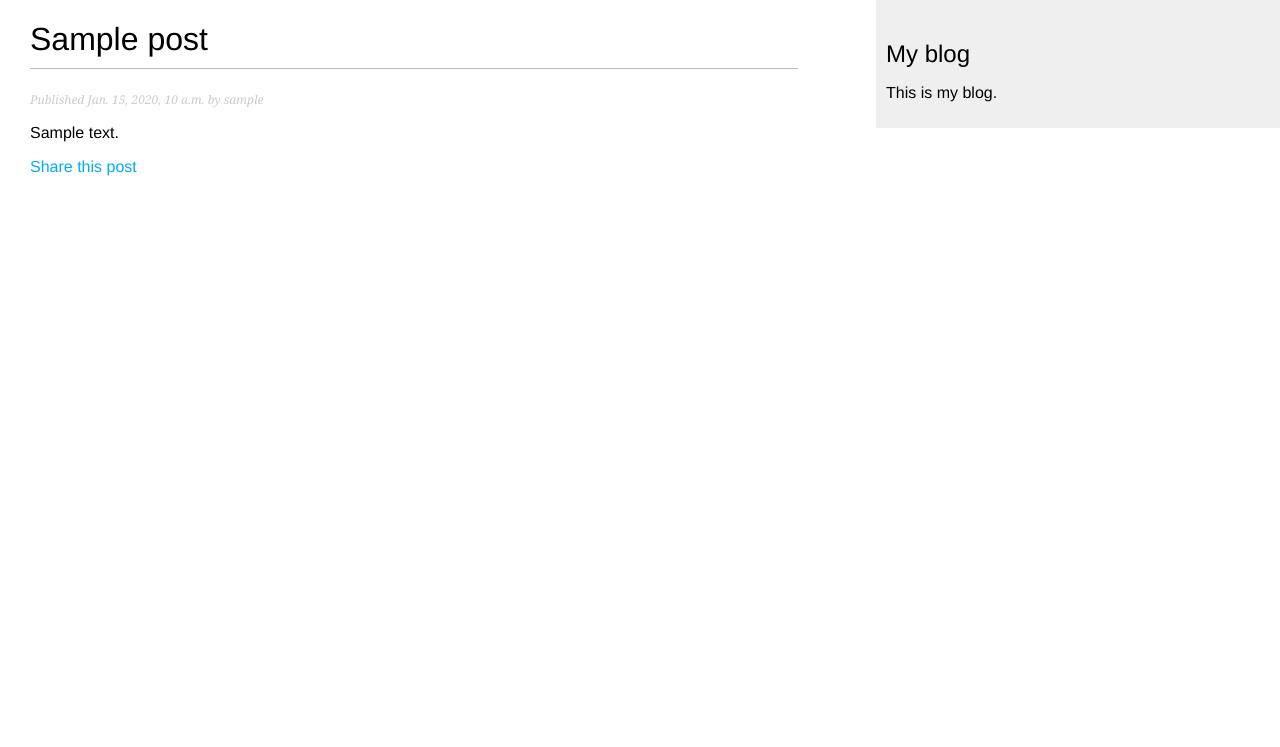
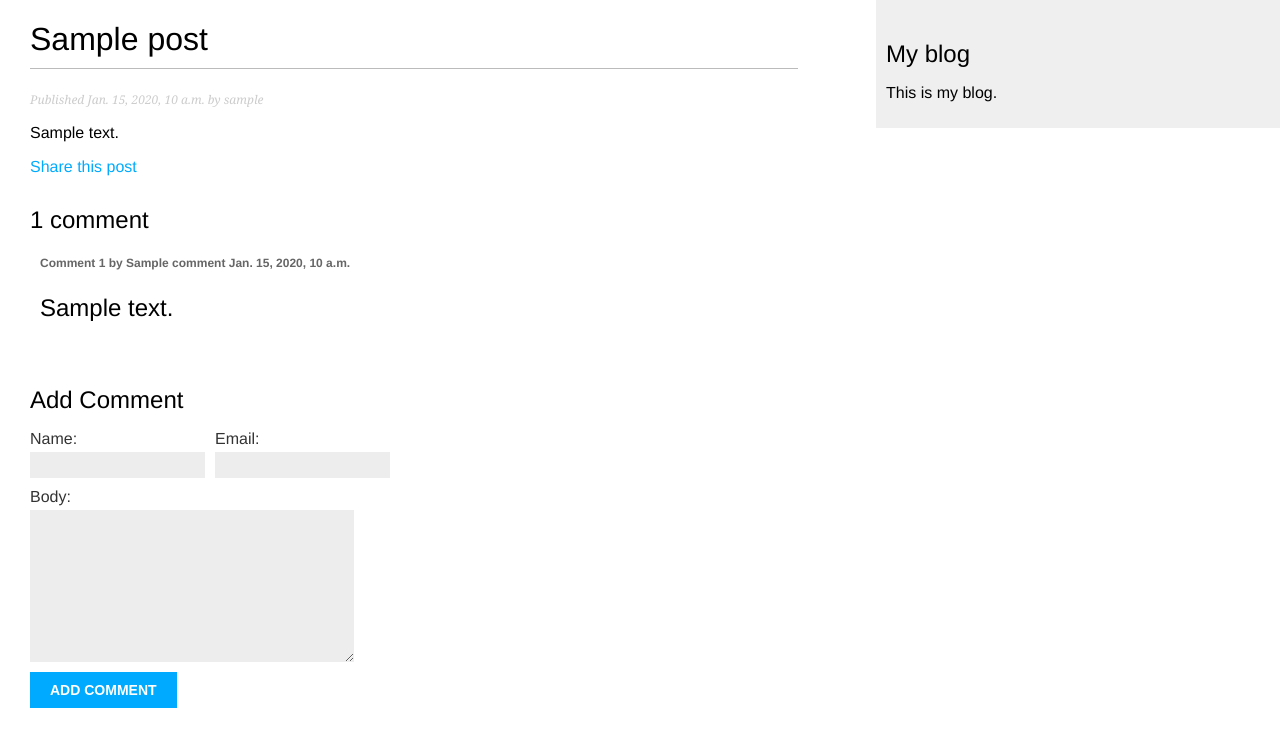
Before and after one commit to akajanak/blog_site, a Django app: a page that uses mysite/blog/templates/blog/post/detail.html in a window 1280 px wide. Shown: the top 747 px of the page. Run offline with Django 5.2, Linux system fonts and the light colour scheme; tables that the repository leaves empty hold one stand-in row (values such as "Sample post"); parts of the project's set-up code (start-up, migrations or seed data) failed here and were passed over.

Commit message:
completed comment feature for blogs

```diff
--- a/mysite/blog/forms.py
+++ b/mysite/blog/forms.py
@@ -1,7 +1,14 @@
 from django import forms
+from .models import Comment
 
 class EmailPostForm(forms.Form):
     name = forms.CharField(max_length=25)
     email = forms.EmailField()
     to = forms.EmailField()
     comments = forms.CharField(required=False, widget=forms.Textarea)
+
+
+class CommentForm(forms.ModelForm):
+    class Meta:
+        model = Comment
+        fields = ['name', 'email', 'body']
--- a/mysite/blog/models.py
+++ b/mysite/blog/models.py
@@ -42,7 +42,7 @@ class Post(models.Model):
 class Comment(models.Model):
     post = models.ForeignKey(Post, on_delete=models.CASCADE, related_name='comments')
     name = models.CharField(max_length=80)
-    emails = models.EmailField()
+    email = models.EmailField()
     body = models.TextField()
     created = models.DateTimeField(auto_now_add=True)
     updated = models.DateTimeField(auto_now=True)
@@ -50,7 +50,7 @@ class Comment(models.Model):
 
     class Meta:
         ordering = ['-created']
-        indexes = models.Index(fields=['created'])
+        indexes = [ models.Index(fields=['created']), ]
 
     def __str__(self):
         return f"Comment by {self.name} on {self.post}"
--- a/mysite/blog/templates/blog/post/detail.html
+++ b/mysite/blog/templates/blog/post/detail.html
@@ -5,4 +5,15 @@
     <p class="date"> Published {{ post.publish }} by {{ post.author }} </p>
     {{ post.body|linebreaks }}
     <p> <a href="{% url "blog:post_share" post.id %}"> Share this post </a> </p>
+    {% with comments.count as total_comments %}
+        <h2> {{ total_comments }} comment{{ total_comments|pluralize }}
+    {% endwith %}
+    {% for comment in comments %}
+            <div class="comment">
+                <p class="info"> Comment {{ forloop.counter }} by {{ comment.name }} {{ comment.created }} </p>
+                {{ comment.body|linebreaks }}
+            </div>
+            {% empty %} <p>There are no comments </p>
+    {% endfor %}
+    {% include "blog/post/includes/comment_form.html" %}
 {% endblock %}
--- /dev/null
+++ b/mysite/blog/templates/blog/post/includes/comment_form.html
@@ -0,0 +1,8 @@
+<h2>Add Comment </h2>
+<form action="{% url "blog:post_comment" post.id %}" method="post">
+    <div class="left"> {{ form.name.as_field_group }} </div>
+    <div class="left"> {{ form.email.as_field_group }} </div>
+    {{ form.body.as_field_group }}
+    {% csrf_token %}
+    <p><input type='submit' value="Add comment"></p>
+</form>
--- a/mysite/blog/templates/blog/post/list.html
+++ b/mysite/blog/templates/blog/post/list.html
@@ -1,5 +1,5 @@
 {% extends "blog/base.html" %}
-{% block title %} My Blog{% endblock %}
+{% block title %} My Blog {% endblock %}
 {% block content %}
     <h1>My Blog</h1>
     {% for post in posts %}
--- a/mysite/blog/urls.py
+++ b/mysite/blog/urls.py
@@ -7,5 +7,6 @@ urlpatterns = [
     # post views  path('', views.post_list, name='post_list'),
     path('', views.PostListView.as_view(), name='post_list'),
     path('<int:year>/<int:month>/<int:day>/<slug:post>/', views.post_detail, name='post_detail'),
-    path('<uuid:post_id>/share/', views.post_share, name='post_share')
+    path('<uuid:post_id>/share/', views.post_share, name='post_share'),
+    path('<uuid:post_id>/comment/', views.post_comment, name='post_comment'),
 ]
--- a/mysite/blog/views.py
+++ b/mysite/blog/views.py
@@ -1,8 +1,9 @@
 from django.shortcuts import render, get_object_or_404
 from .models import Post
 from django.views.generic import ListView
-from .forms import EmailPostForm
+from .forms import EmailPostForm, CommentForm
 from django.core.mail import send_mail
+from django.views.decorators.http import require_POST
 
 # Class Based Views
 class PostListView(ListView):
@@ -31,5 +32,19 @@ def post_share(request, post_id):
 
 def post_detail(request, year, month, day, post):
     post = get_object_or_404(Post, status=Post.Status.PUBLISHED, slug=post, publish__year=year, publish__month=month, publish__day=day)
+    comments = post.comments.filter(active=True)
+    form = CommentForm()
 
-    return render(request, 'blog/post/detail.html', {'post' : post})
+    return render(request, 'blog/post/detail.html', {'post' : post, 'comments' : comments, 'form' : form})
+
+@require_POST
+def post_comment(request, post_id):
+    post = get_object_or_404(Post, id=post_id, status=Post.Status.PUBLISHED)
+    comment = None
+    form = CommentForm(data=request.POST)
+    if(form.is_valid):
+        comment = form.save(commit=False)
+        comment.post = post
+        comment.save()
+
+    return render(request, 'blog/post/comment.html', {'post' : post, 'comments' : comment, 'form' : form})
```
Also changed, not shown: mysite/blog/admin.py (+8 -1 lines), mysite/blog/templates/blog/post/comment.html (added, +11 -0 lines).
